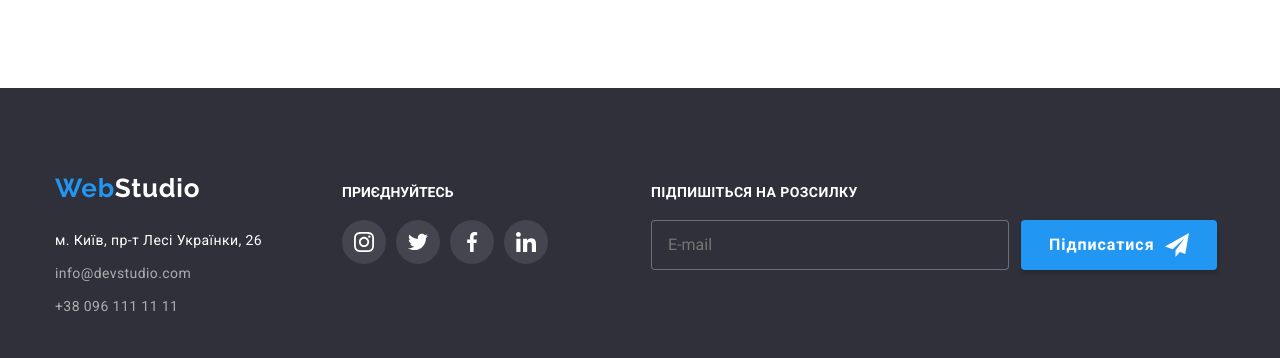
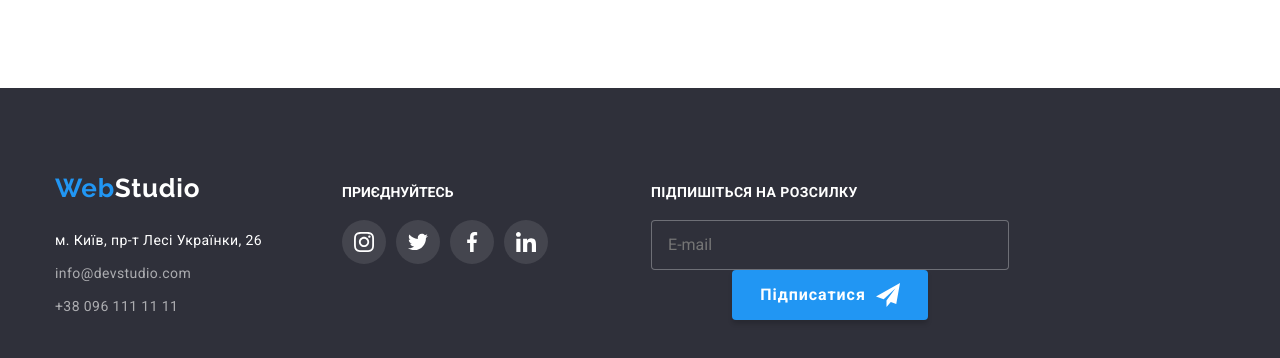
Before and after one commit to whosyehor/goit-markup-hm-07, a plain HTML site: page index.html in a window 1280 px wide. Shown: the part 2596-2954 px from the top of the page. Drawn offline with nearby package versions, Linux system fonts and the light colour scheme; files that its build step writes are made by us from their sources.

Commit message:
corrections-and-finish

```diff
--- a/index.html
+++ b/index.html
@@ -179,7 +179,7 @@
                     </a>
                     </li>
                 </ul>
-            </li>
+                </div>
             <li class="border">
                 <img class="pics" src="./images/frontend.jpg" alt="дівчина в окулярах" width="270">
                 <div class="team-div">
@@ -397,11 +397,9 @@
                 </li>
             </ul>
         </div>
-
         <div class="footer-input">
             <p class="footer-input__title">Підпишіться на розсилку</p>
-                <form>
-                    <div class="form">
+                <form class="form">
                         <input class="form__input"
                         type="text"
                         placeholder="E-mail"
@@ -412,8 +410,8 @@
                             </svg>
                         </button>
                 </form>
-                    </div>
         </div>
+    </div>
     </footer>
 
     <div class="backdrop is-hidden" data-modal>
--- a/sass/layouts/_footer-subscribe-section.scss
+++ b/sass/layouts/_footer-subscribe-section.scss
@@ -1,5 +1,6 @@
 .footer-input{
     margin-left: 93px;
+    display: block;
 }
 .footer-input__title{
     font-weight: 700;
@@ -11,7 +12,7 @@
     margin-bottom: 20px;
 }
 .form{
-    display: flex;
+    display: block;
     gap: 12px;
 }
 .form__input{
```
Also changed, not shown: portfolio.html (+1 -1 lines).
